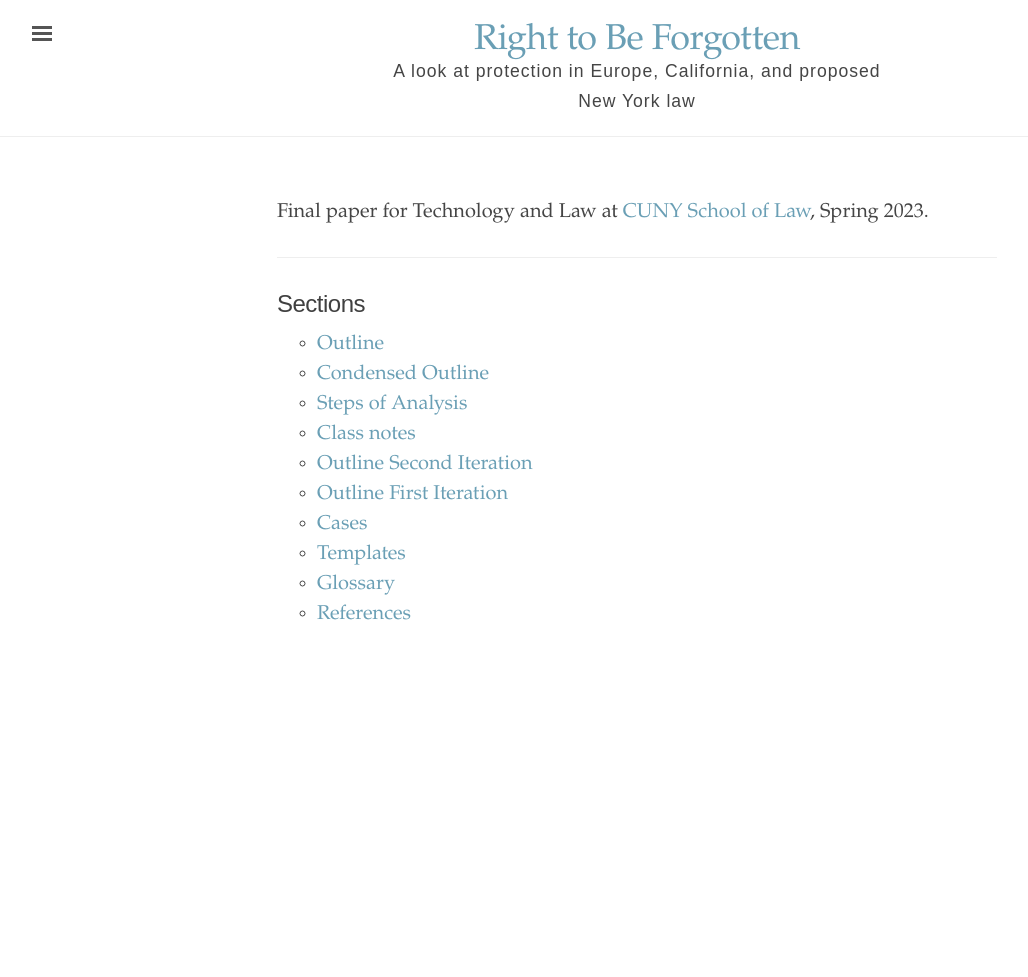
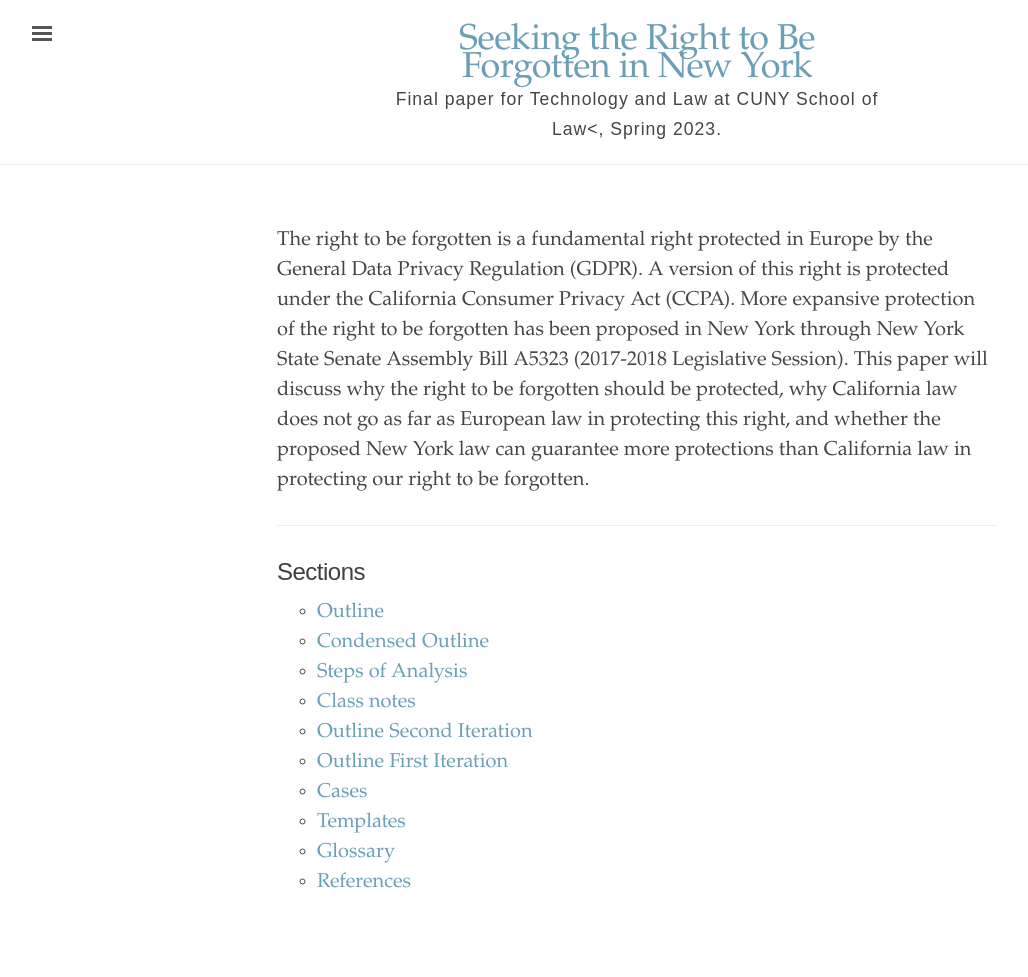
Before and after one commit to binipringle/right-to-be-forgotten, a Jekyll site: the page built from index.html, in a window 1280 px wide. Shown: the whole page, without its empty margins (3-1031 px from the left). Built offline with Jekyll 4.4.1, drawn with Linux system fonts in a browser that asks for light colours; before the commit the page ends 900 px from its top, so only the background shows below that.

Commit message:
changed title added abstract

```diff
--- a/_config.yml
+++ b/_config.yml
@@ -1,16 +1,16 @@
 # Built with Jekyll 3.6.0
 
 # Setupš
-title:               'Right to Be Forgotten'
-tagline:             'A look at protection in Europe, California, and proposed New York law'
-description:         'Research paper for Technology and Law at CUNY School of Law, Spring 2023.'
+title:               'Seeking the Right to Be Forgotten in New York'
+tagline:             'Final paper for Technology and Law at CUNY School of Law<, Spring 2023.'
+description:         'A look at protection of the right to be forgotten in Europe, California, and proposed New York law.'
 url:                 'https://github.com/binipringle'
 baseurl:             '/right-to-be-forgotten'
 
 # About/contact
 author:
   name:              Sabina Pringle
-  url:               https://twitter.com/2464Pringle
+  url:               https://www.instagram.com/2464prngl/
   email:             sabina.pringle@gmail.com
 
 # Color scheme. Options: red, orange, magenta, cyan, blue, brown
--- a/index.html
+++ b/index.html
@@ -5,7 +5,7 @@
 <div class="introduction">
 <p>
 
-  Final paper for Technology and Law at <a href="https://www.law.cuny.edu/">CUNY School of Law</a>, Spring 2023.
+  The right to be forgotten is a fundamental right protected in Europe by the General Data Privacy Regulation (GDPR). A version of this right is protected under the California Consumer Privacy Act (CCPA). More expansive protection of the right to be forgotten has been proposed in New York through New York State Senate Assembly Bill A5323 (2017-2018 Legislative Session). This paper will discuss why the right to be forgotten should be protected, why California law does not go as far as European law in protecting this right, and whether the proposed New York law can guarantee more protections than California law in protecting our right to be forgotten.
 </p>
 </div>
 
```
